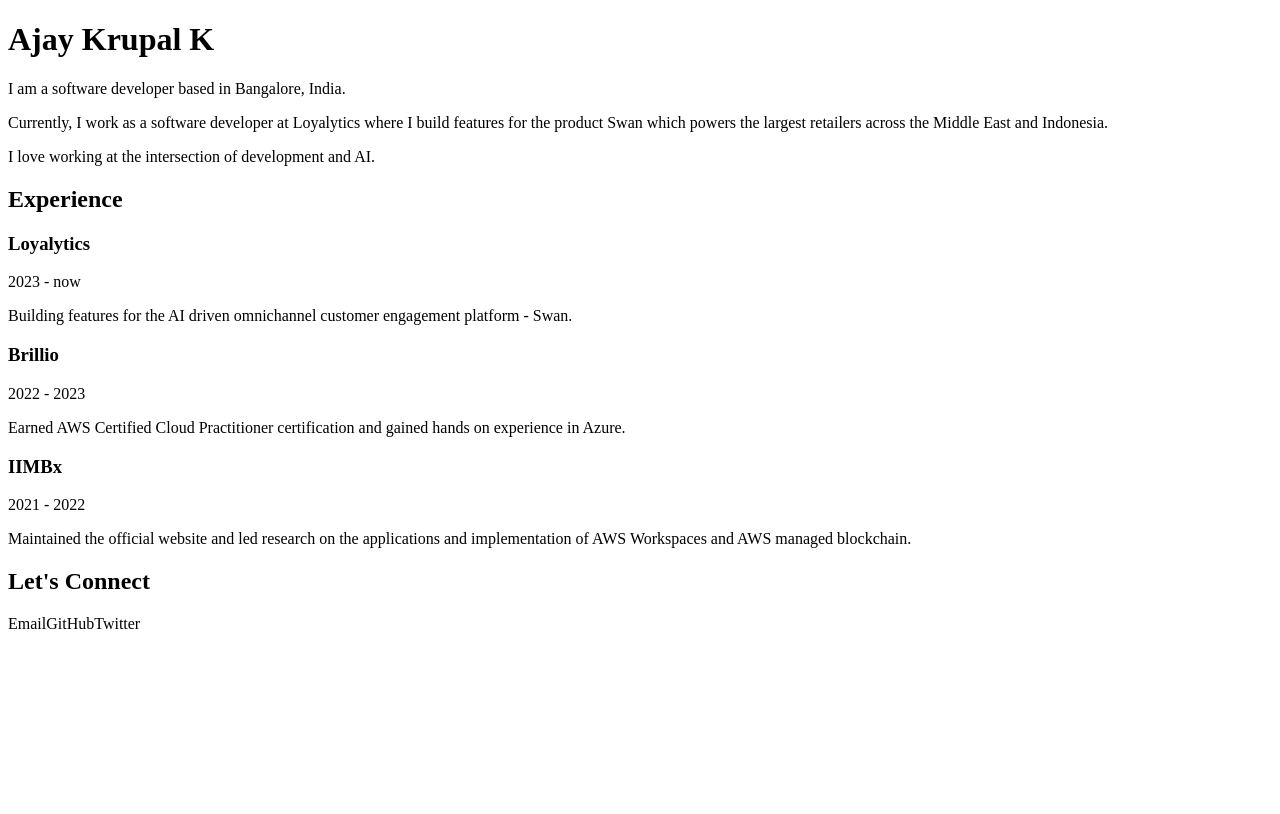
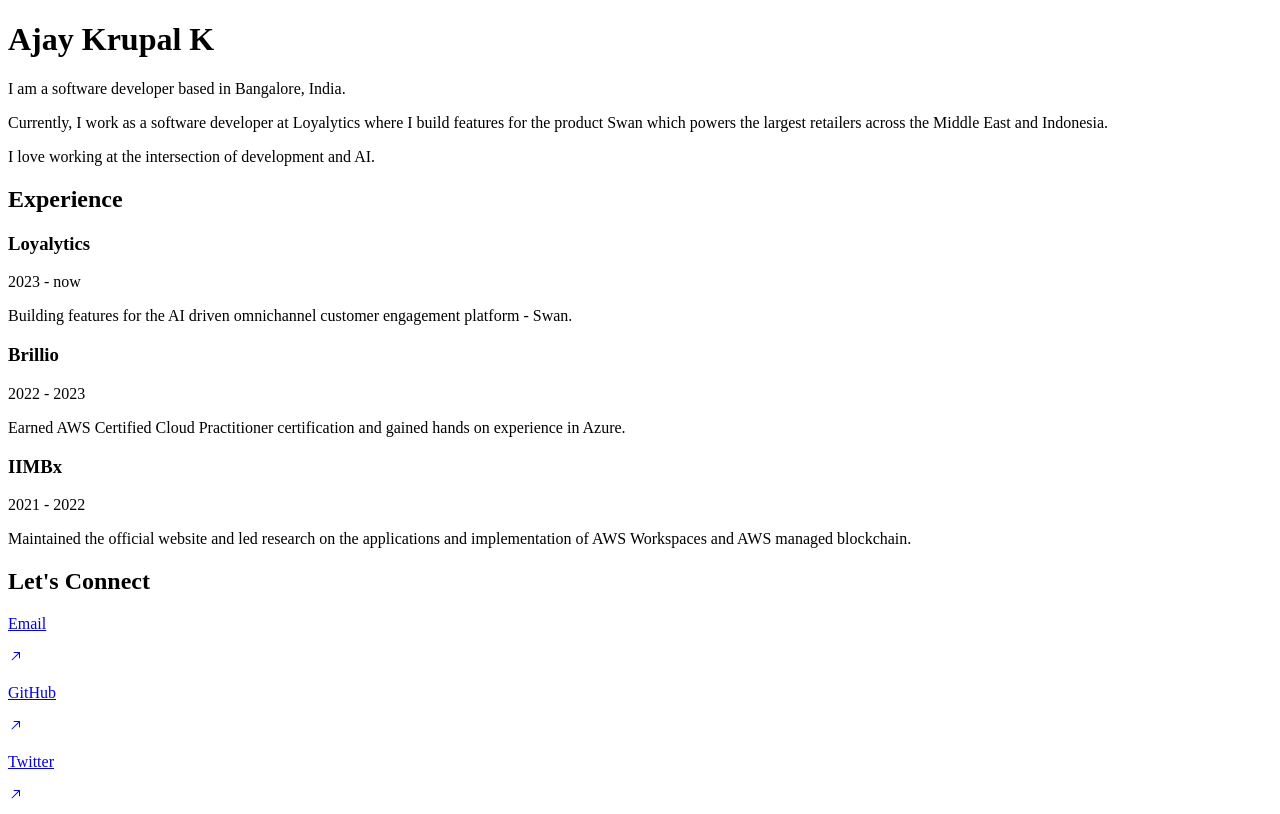
Before and after one commit to ajaykrupalk/Portfolios, a Next.js app: page / in a window 1280 px wide. Built offline with nearby package versions, Linux system fonts and the light colour scheme.

Commit message:
deployment-changes

```diff
--- a/app/globals.css
+++ b/app/globals.css
@@ -22,8 +22,13 @@ p {
   line-height: 1.55rem;
 }
 
-a {
+a > p {
   font-size: 0.875rem;
+  font-weight: 400;
+}
+
+a:hover {
+  opacity: 0.75;
 }
 
 h3 {
--- a/pages/HomePage.tsx
+++ b/pages/HomePage.tsx
@@ -33,11 +33,29 @@ export const HomePage = () => {
                     </div>
                 </div>
                 <div className="flex flex-col gap-y-3">
-                    <h2 className="font-bold">Let's Connect</h2>
+                    <h2 className="font-bold">Let&apos;s Connect</h2>
                     <div className="flex flex-row gap-x-4 opacity-75">
-                        <a className="flex flex-row gap-x-1 items-center">Email</a>
-                        <a className="flex flex-row gap-x-1 items-center">GitHub</a>
-                        <a className="flex flex-row gap-x-1 items-center">Twitter</a>
+                        <a className="flex flex-row gap-x-1 items-center" href="mailto:ajaykrupalk@gmail.com">
+                            <p className="underline underline-offset-4 decoration-2 decoration-gray-300">Email</p>
+                            <svg width="15" height="15" viewBox="0 0 15 15" fill="none" xmlns="http://www.w3.org/2000/svg">
+                                <path d="M3.64645 11.3536C3.45118 11.1583 3.45118 10.8417 3.64645 10.6465L10.2929 4L6 4C5.72386 4 5.5 3.77614 5.5 3.5C5.5 3.22386 5.72386 3 6 3L11.5 3C11.6326 3 11.7598 3.05268 11.8536 3.14645C11.9473 3.24022 12 3.36739 12 3.5L12 9.00001C12 9.27615 11.7761 9.50001 11.5 9.50001C11.2239 9.50001 11 9.27615 11 9.00001V4.70711L4.35355 11.3536C4.15829 11.5488 3.84171 11.5488 3.64645 11.3536Z" fill="currentColor" fillRule="evenodd" clipRule="evenodd">
+                                </path>
+                            </svg>
+                        </a>
+                        <a className="flex flex-row gap-x-1 items-center" href="https://github.com/ajaykrupalk">
+                            <p className="underline underline-offset-4 decoration-2 decoration-gray-300">GitHub</p>
+                            <svg width="15" height="15" viewBox="0 0 15 15" fill="none" xmlns="http://www.w3.org/2000/svg">
+                                <path d="M3.64645 11.3536C3.45118 11.1583 3.45118 10.8417 3.64645 10.6465L10.2929 4L6 4C5.72386 4 5.5 3.77614 5.5 3.5C5.5 3.22386 5.72386 3 6 3L11.5 3C11.6326 3 11.7598 3.05268 11.8536 3.14645C11.9473 3.24022 12 3.36739 12 3.5L12 9.00001C12 9.27615 11.7761 9.50001 11.5 9.50001C11.2239 9.50001 11 9.27615 11 9.00001V4.70711L4.35355 11.3536C4.15829 11.5488 3.84171 11.5488 3.64645 11.3536Z" fill="currentColor" fillRule="evenodd" clipRule="evenodd">
+                                </path>
+                            </svg>
+                        </a>
+                        <a className="flex flex-row gap-x-1 items-center" href="https://x.com/ajaykrupalk">
+                            <p className="underline underline-offset-4 decoration-2 decoration-gray-300">Twitter</p>
+                            <svg width="15" height="15" viewBox="0 0 15 15" fill="none" xmlns="http://www.w3.org/2000/svg">
+                                <path d="M3.64645 11.3536C3.45118 11.1583 3.45118 10.8417 3.64645 10.6465L10.2929 4L6 4C5.72386 4 5.5 3.77614 5.5 3.5C5.5 3.22386 5.72386 3 6 3L11.5 3C11.6326 3 11.7598 3.05268 11.8536 3.14645C11.9473 3.24022 12 3.36739 12 3.5L12 9.00001C12 9.27615 11.7761 9.50001 11.5 9.50001C11.2239 9.50001 11 9.27615 11 9.00001V4.70711L4.35355 11.3536C4.15829 11.5488 3.84171 11.5488 3.64645 11.3536Z" fill="currentColor" fillRule="evenodd" clipRule="evenodd">
+                                </path>
+                            </svg>
+                        </a>
                     </div>
                 </div>
             </div>
```
